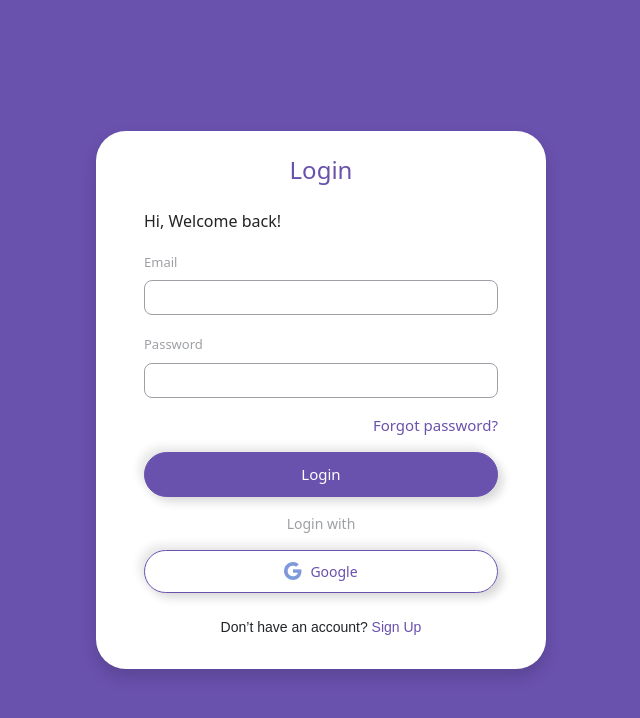
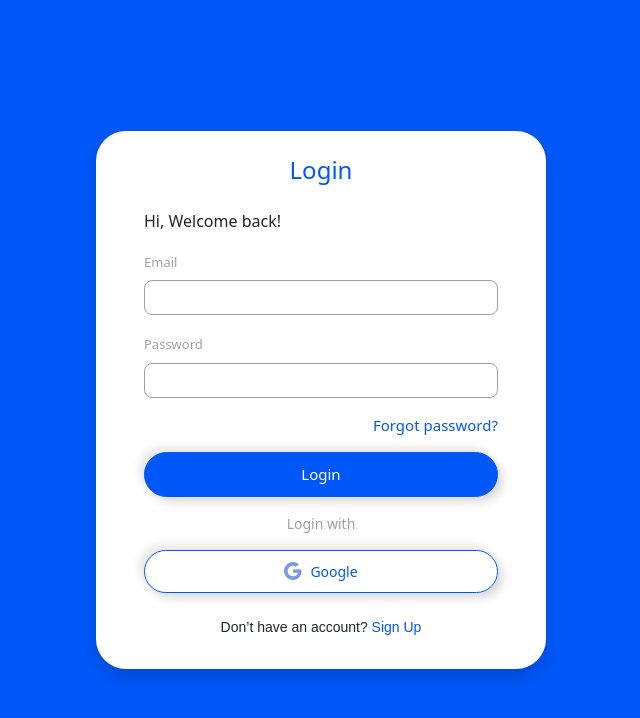
Before and after one commit to MaulanaIsmail26/realtime-message-fe, a Next.js app: page /auth/login in a window 1280 px wide. Shown: the top 718 px of the page, without its empty margins (319-959 px from the left). Built offline with nearby package versions, Linux system fonts and the light colour scheme.

Commit message:
[EDIT] style primary color

```diff
--- a/src/styles/pages/loginStyle.module.scss
+++ b/src/styles/pages/loginStyle.module.scss
@@ -1,6 +1,6 @@
 .main {
   .container {
-    background-color: #6951AE;
+    background-color: #0057f8;
     height: 100vh;
 
     .cardLogin {
@@ -14,7 +14,7 @@
 
       .title {
         h4 {
-          color: #6951AE;
+          color: #0057f8;
         }
       }
 
@@ -32,17 +32,17 @@
           font-size: 14px;
           border-color: #9EA0A5;
           border-radius: 8px;
-          caret-color: #6951AE;
+          caret-color: #0057f8;
         }
 
         input:focus {
           box-shadow: 0px 4px 10px 3px rgba(0, 0, 0, 0.11);
-          border-color: #6951AE;
+          border-color: #0057f8;
         }
 
         .forgotPass {
           font-size: 15px;
-          color: #6951AE;
+          color: #0057f8;
           font-weight: 500;
           text-decoration: none;
         }
@@ -53,8 +53,8 @@
           width: 100%;
           padding: 10px 0;
           font-size: 15px;
-          background-color: #6951AE;
-          border-color: #6951AE;
+          background-color: #0057f8;
+          border-color: #0057f8;
           box-shadow: 5px 5px 10px #d9d9d9,
             -5px -5px 10px #e7e7e7;
         }
@@ -67,8 +67,8 @@
 
       .btnGoogle {
         button {
-          border-color: #6951AE;
-          color: #6951AE;
+          border-color: #0057f8;
+          color: #0057f8;
           width: 100%;
           font-size: 14px;
           font-weight: 500;
@@ -78,7 +78,7 @@
         }
 
         button:hover {
-          background-color: #6951AE;
+          background-color: #0057f8;
           color: white;
 
           img {
@@ -95,7 +95,7 @@
           font-family: Arial, Helvetica, sans-serif;
 
           .linkRegister {
-            color: #6951AE;
+            color: #0057f8;
             text-decoration: none;
           }
         }
--- a/src/styles/pages/registerStyle.module.scss
+++ b/src/styles/pages/registerStyle.module.scss
@@ -1,6 +1,6 @@
 .main {
   .container {
-    background-color: #6951AE;
+    background-color: #0057f8;
     height: 100vh;
 
     .cardRegister {
@@ -14,7 +14,7 @@
 
       .title {
         h4 {
-          color: #6951AE;
+          color: #0057f8;
         }
       }
 
@@ -32,12 +32,12 @@
           font-size: 14px;
           border-color: #9EA0A5;
           border-radius: 8px;
-          caret-color: #6951AE;
+          caret-color: #0057f8;
         }
 
         input:focus {
           box-shadow: 0px 4px 10px 3px rgba(0, 0, 0, 0.11);
-          border-color: #6951AE;
+          border-color: #0057f8;
         }
       }
 
@@ -46,8 +46,8 @@
           width: 100%;
           padding: 10px 0;
           font-size: 15px;
-          background-color: #6951AE;
-          border-color: #6951AE;
+          background-color: #0057f8;
+          border-color: #0057f8;
           box-shadow: 5px 5px 10px #d9d9d9,
               -5px -5px 10px #e7e7e7;
         }
@@ -60,8 +60,8 @@
 
       .btnGoogle {
         button {
-          border-color: #6951AE;
-          color: #6951AE;
+          border-color: #0057f8;
+          color: #0057f8;
           width: 100%;
           font-size: 14px;
           font-weight: 500;
@@ -71,7 +71,7 @@
         }
 
         button:hover {
-          background-color: #6951AE;
+          background-color: #0057f8;
           color: white;
 
           img {
```
